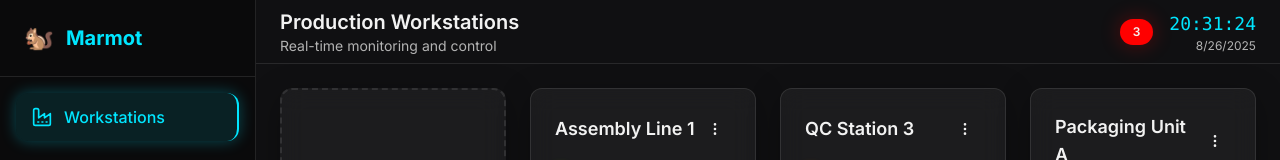
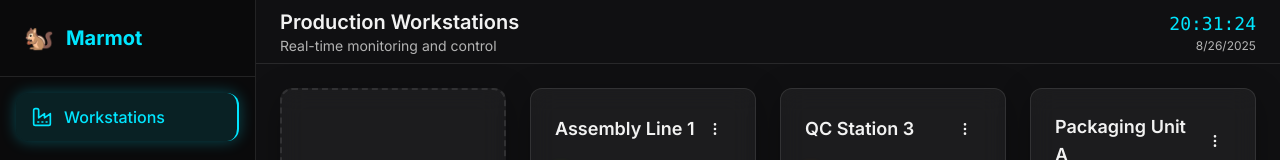
Before and after one commit to LangiRabbi/marmot-edge-view, a React (Vite) app: page / in a window 1280 px wide. Shown: the top 160 px of the page. Built offline with nearby package versions, Linux system fonts and the light colour scheme.

Commit message:
Remove alert badge

```diff
--- a/src/components/MarmotTopBar.tsx
+++ b/src/components/MarmotTopBar.tsx
@@ -1,5 +1,4 @@
 import { useState, useEffect } from "react";
-import { Badge } from "@/components/ui/badge";
 
 interface MarmotTopBarProps {
   activeSection: string;
@@ -39,16 +38,6 @@ export function MarmotTopBar({ activeSection }: MarmotTopBarProps) {
       </div>
 
       <div className="flex items-center space-x-4">
-        {/* Alert Badge */}
-        <div className="relative">
-          <Badge
-            variant="destructive"
-            className="bg-destructive text-destructive-foreground glow-destructive px-3 py-1"
-          >
-            3
-          </Badge>
-        </div>
-
         {/* Real-time Clock */}
         <div className="text-right">
           <div className="text-lg font-mono text-primary bg-transparent border-none outline-none">
```
